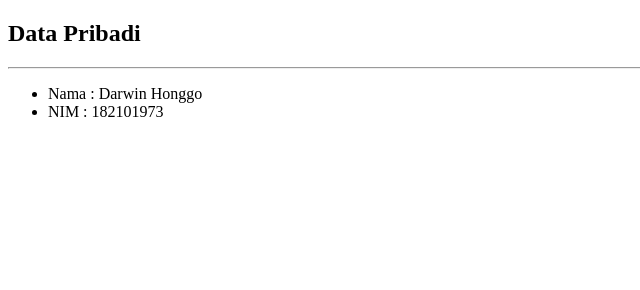
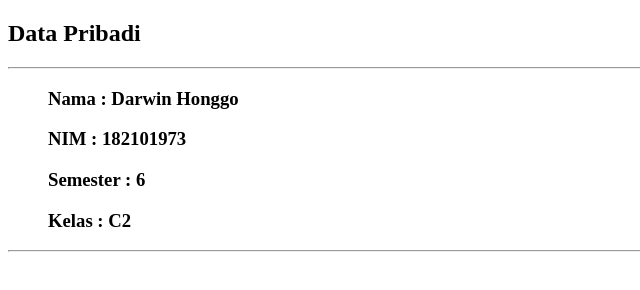
Before and after one commit to darwinhong/belajar-github, a plain HTML site: page tugas.html in a window 1280 px wide. Shown: the whole page, without its empty margins (0-640 px from the left). Drawn offline with Linux system fonts and the light colour scheme.

Commit message:
Tambahan File Branch & Merge

```diff
--- a/tugas.html
+++ b/tugas.html
@@ -1,15 +1,17 @@
 <!DOCTYPE html>
 <html>
 <head>
-	<title>Tugas Pertama GitHub</title>
+	<title>Tugas Pertama GitHub(Penggabungan Branch & Merge</title>
 </head>
 <body>
 	<h2>Data Pribadi</h2>
 	<hr>
 	<ul>
-		<li>Nama	: Darwin Honggo</li>
-		<li>NIM		: 182101973</li>
+		<h3>Nama	 : Darwin Honggo</h3>
+		<h3>NIM		 : 182101973</h3>
+		<h3>Semester : 6</h3>
+		<h3>Kelas	 : C2</h3>
 	</ul>
-
+	<hr>
 </body>
 </html>
```
